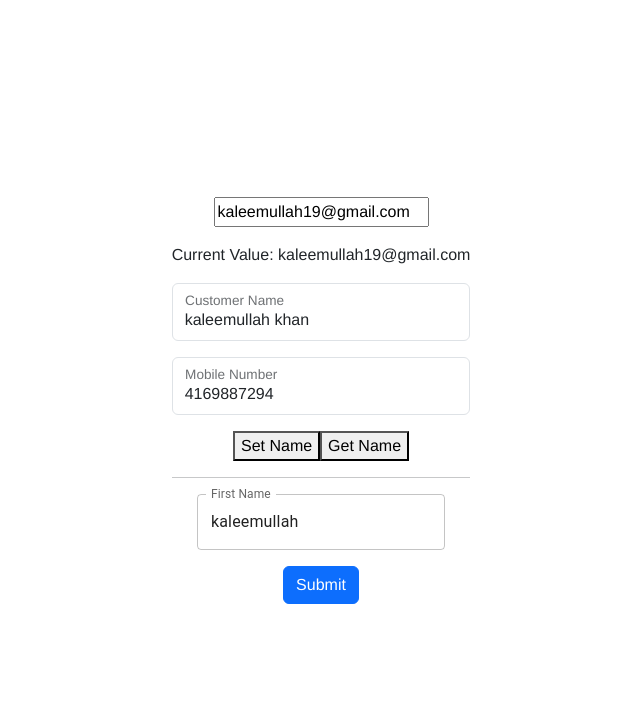
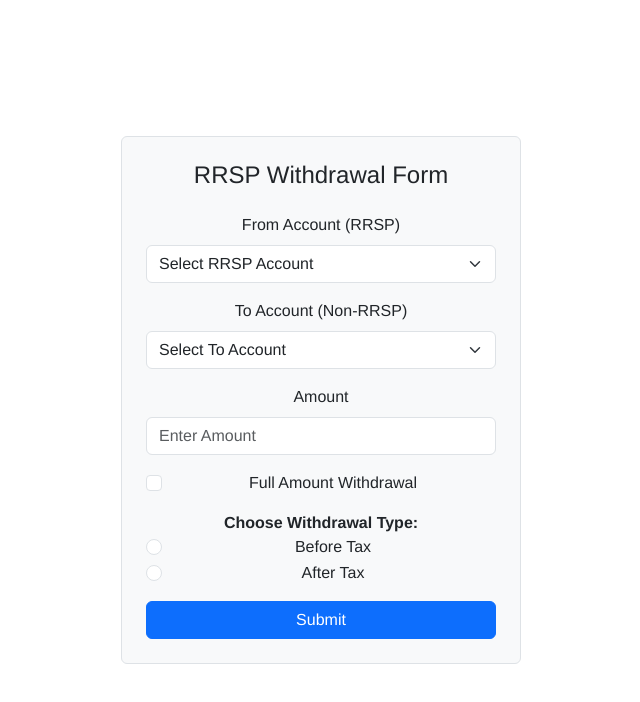
Before and after one commit to kaleemullah19/react-hook-form, a React (Vite) app: page / in a window 1280 px wide. Shown: the top 702 px of the page, without its empty margins (319-959 px from the left). Built offline with nearby package versions, Linux system fonts and the light colour scheme.

Commit message:
RRSP withdrawl form

```diff
--- a/src/App.jsx
+++ b/src/App.jsx
@@ -4,6 +4,7 @@ import FoodDeliveryForm from "./FoodDeliveryForm";
 import TypicalForm from "./TypicalForm";
 import Swr from "./Swr";
 import SwrPost from "./SwrPost";
+import RRSPWithdrawalForm from "./RRSPWithdrawalForm";
 
 function App() {
   return (
@@ -13,7 +14,8 @@ function App() {
         <FoodDeliveryForm /> */}
         {/* <Swr></Swr> */}
         {/* <SwrPost></SwrPost> */}
-        {<TypicalForm></TypicalForm>}
+        {/* {<TypicalForm></TypicalForm>} */}
+        <RRSPWithdrawalForm />
       </div>
     </>
   );
--- /dev/null
+++ b/src/RRSPWithdrawalForm.jsx
@@ -0,0 +1,197 @@
+import React from "react";
+import { useForm } from "react-hook-form";
+
+const RRSPWithdrawalForm = () => {
+  const {
+    register,
+    handleSubmit,
+    watch,
+    setValue,
+    formState: { errors },
+  } = useForm({
+    mode: "onSubmit",
+    defaultValues: {
+      fromAccount: "",
+      toAccount: "",
+      amount: "",
+      fullWithdrawal: false,
+      taxOption: "",
+    },
+  });
+
+  const fromAccountValue = watch("fromAccount");
+  const fullWithdrawal = watch("fullWithdrawal");
+  const enteredAmount = watch("amount");
+
+  // Simulated Account Data
+  const accountBalances = {
+    rrsp_001: { balance: 5000, number: "123-001" },
+    rrsp_002: { balance: 7000, number: "123-002" },
+  };
+
+  const nonRRSPAccounts = {
+    checking: { balance: 3000, number: "456-789" },
+    personal_savings: { balance: 8000, number: "987-654" },
+  };
+
+  // Handle Full Withdrawal checkbox
+  const handleFullWithdrawalChange = (e) => {
+    const isChecked = e.target.checked;
+    setValue("fullWithdrawal", isChecked);
+
+    if (isChecked && fromAccountValue) {
+      setValue("amount", accountBalances[fromAccountValue]?.balance || "");
+    } else {
+      setValue("amount", "");
+    }
+  };
+
+  const onSubmit = (data) => {
+    // Validate if amount is greater than available balance
+    if (
+      !fullWithdrawal &&
+      fromAccountValue &&
+      Number(data.amount) > accountBalances[fromAccountValue]?.balance
+    ) {
+      alert(
+        "Error: The entered amount cannot exceed the available balance in the selected From Account."
+      );
+      return;
+    }
+    console.log("Submitted Data:", data);
+  };
+
+  return (
+    <div className="container d-flex justify-content-center">
+      <form
+        onSubmit={handleSubmit(onSubmit)}
+        className="p-4 border rounded bg-light"
+        style={{ width: "400px" }}
+      >
+        <h4 className="text-center mb-4">RRSP Withdrawal Form</h4>
+
+        {/* FROM ACCOUNT (Only RRSP Accounts) */}
+        <div className="mb-3">
+          <label className="form-label">From Account (RRSP)</label>
+          <select
+            className="form-select"
+            {...register("fromAccount", { required: "Select an RRSP account" })}
+            onChange={(e) => {
+              const selectedAccount = e.target.value;
+              setValue("fromAccount", selectedAccount);
+              if (fullWithdrawal) {
+                setValue(
+                  "amount",
+                  accountBalances[selectedAccount]?.balance || ""
+                );
+              }
+            }}
+          >
+            <option value="">Select RRSP Account</option>
+            {Object.entries(accountBalances).map(([key, acc]) => (
+              <option key={key} value={key}>
+                {`iTrade RRSP - ${acc.number} ($${acc.balance})`}
+              </option>
+            ))}
+          </select>
+          {errors.fromAccount && (
+            <div className="text-danger">{errors.fromAccount.message}</div>
+          )}
+        </div>
+
+        {/* TO ACCOUNT (Now displays account number and balance) */}
+        <div className="mb-3">
+          <label className="form-label">To Account (Non-RRSP)</label>
+          <select
+            className="form-select"
+            {...register("toAccount", {
+              required: "Select a non-RRSP account",
+            })}
+          >
+            <option value="">Select To Account</option>
+            {Object.entries(nonRRSPAccounts).map(([key, acc]) => (
+              <option key={key} value={key}>
+                {`Account - ${acc.number} ($${acc.balance})`}
+              </option>
+            ))}
+          </select>
+          {errors.toAccount && (
+            <div className="text-danger">{errors.toAccount.message}</div>
+          )}
+        </div>
+
+        {/* AMOUNT FIELD (Now includes max validation) */}
+        <div className="mb-3">
+          <label className="form-label">Amount</label>
+          <input
+            type="number"
+            className="form-control"
+            placeholder="Enter Amount"
+            {...register("amount", {
+              required: "Amount is required",
+              min: { value: 1, message: "Amount must be at least 1" },
+              validate: (value) =>
+                !fromAccountValue ||
+                fullWithdrawal ||
+                Number(value) <= accountBalances[fromAccountValue]?.balance
+                  ? true
+                  : `Amount cannot exceed $${accountBalances[fromAccountValue]?.balance}`,
+            })}
+            disabled={fullWithdrawal}
+          />
+          {errors.amount && (
+            <div className="text-danger">{errors.amount.message}</div>
+          )}
+        </div>
+
+        {/* FULL AMOUNT WITHDRAWAL CHECKBOX */}
+        <div className="form-check mb-3">
+          <input
+            type="checkbox"
+            className="form-check-input"
+            {...register("fullWithdrawal")}
+            onChange={handleFullWithdrawalChange}
+          />
+          <label className="form-check-label">Full Amount Withdrawal</label>
+        </div>
+
+        {/* PARTIAL WITHDRAWAL OPTIONS (Hidden if Full Withdrawal is checked) */}
+        {!fullWithdrawal && (
+          <div className="mb-3">
+            <strong>Choose Withdrawal Type:</strong>
+            <div className="form-check">
+              <input
+                type="radio"
+                className="form-check-input"
+                value="beforeTax"
+                {...register("taxOption", { required: "Select a tax option" })}
+              />
+              <label className="form-check-label">Before Tax</label>
+            </div>
+
+            <div className="form-check">
+              <input
+                type="radio"
+                className="form-check-input"
+                value="afterTax"
+                {...register("taxOption", { required: "Select a tax option" })}
+              />
+              <label className="form-check-label">After Tax</label>
+            </div>
+
+            {errors.taxOption && (
+              <div className="text-danger">{errors.taxOption.message}</div>
+            )}
+          </div>
+        )}
+
+        {/* SUBMIT BUTTON */}
+        <button type="submit" className="btn btn-primary w-100">
+          Submit
+        </button>
+      </form>
+    </div>
+  );
+};
+
+export default RRSPWithdrawalForm;
```
